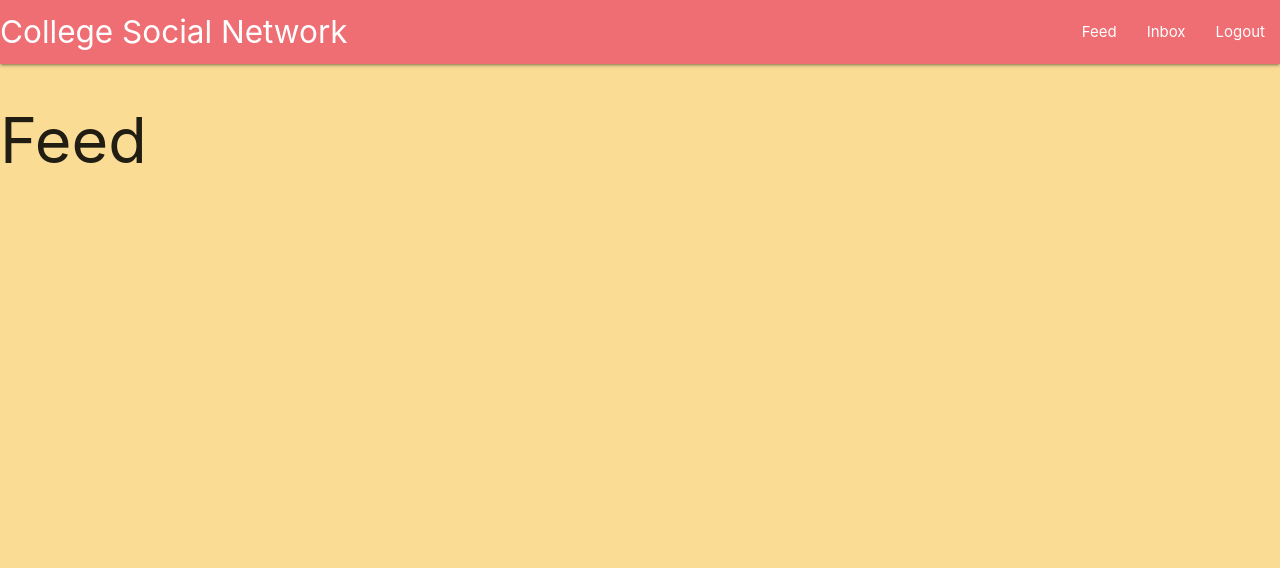
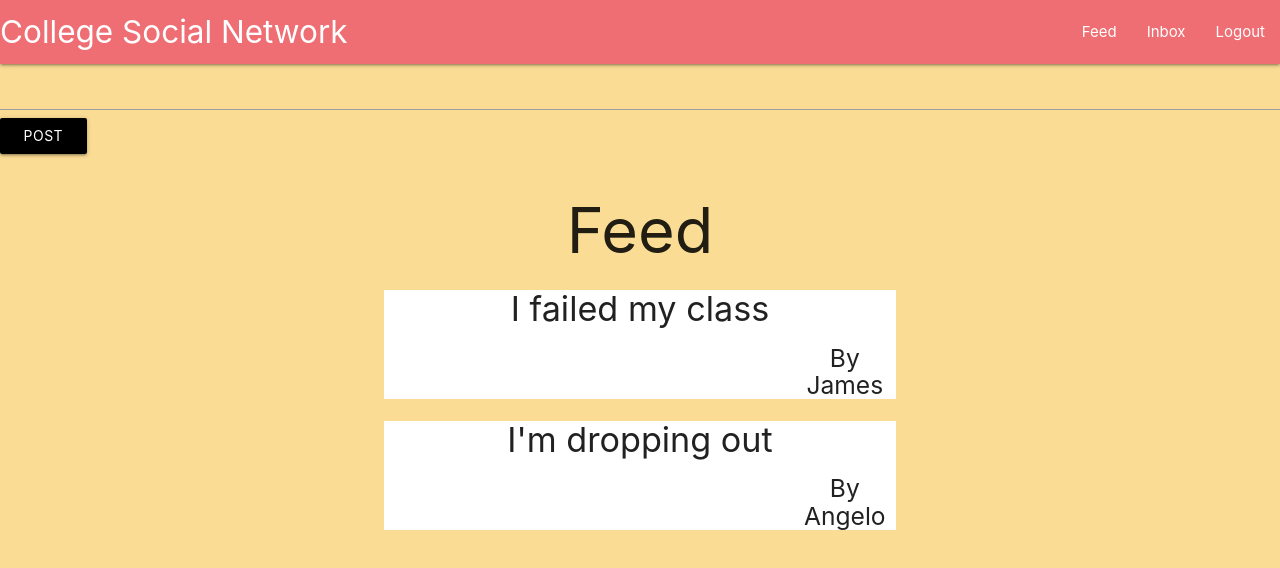
Before and after one commit to aibarrola/ChatterPillar, a React (Create React App) app: page /home in a window 1280 px wide. Shown: the top 568 px of the page. Built offline with nearby package versions, Linux system fonts and the light colour scheme.

Commit message:
added feed and post related components

```diff
--- a/src/components/feed.jsx
+++ b/src/components/feed.jsx
@@ -1,10 +1,17 @@
 import React from 'react'
+import PostList from './postList'
 
 
 function feed(){
     return(
         <section>
-            <h1> Feed </h1>
+            <form>
+                <input type="text"></input>
+                <button class="btn black waves-effect waves-light" type="submit" name="action"> Post
+                        <i class="material-icons right"></i>
+                    </button>
+            </form>
+            <PostList />
         </section>
     );
 }
--- /dev/null
+++ b/src/components/homepage.css
@@ -0,0 +1,13 @@
+.postList{
+    text-align:center;
+}
+
+.post{
+    background-color: white;
+    margin-left: 30%;
+    margin-right: 30%;
+}
+
+.post-author{
+    margin-left: 80%;
+}
--- /dev/null
+++ b/src/components/post.jsx
@@ -0,0 +1,17 @@
+import React from 'react'
+import './homepage.css'
+
+function post(props){
+    return(
+        <section>
+            <div className="post">
+                <h4> {props.status} </h4>
+                <h5 className="post-author"> By {props.name} </h5>
+            </div>
+
+        </section>
+    )
+};
+
+
+export default post
--- /dev/null
+++ b/src/components/postList.jsx
@@ -0,0 +1,18 @@
+import React from 'react'
+import Post from './post'
+import './homepage.css'
+
+function postList(){
+    return(
+        <section>
+            <div className="postList">
+                <h1> Feed </h1>
+                <Post status="I failed my class" name="James" />
+                <Post status="I'm dropping out " name="Angelo" />
+            </div>
+
+        </section>
+    )
+}
+
+export default postList
```
Also changed, not shown: 1 other file (tests, documents, lock files or other folders).
